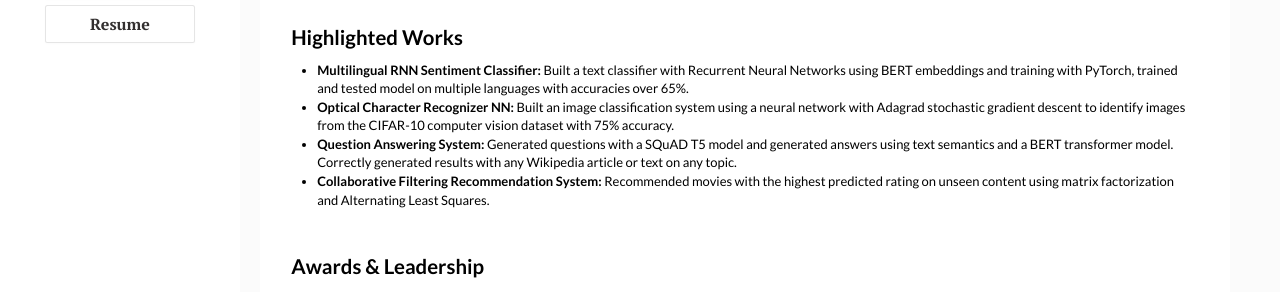
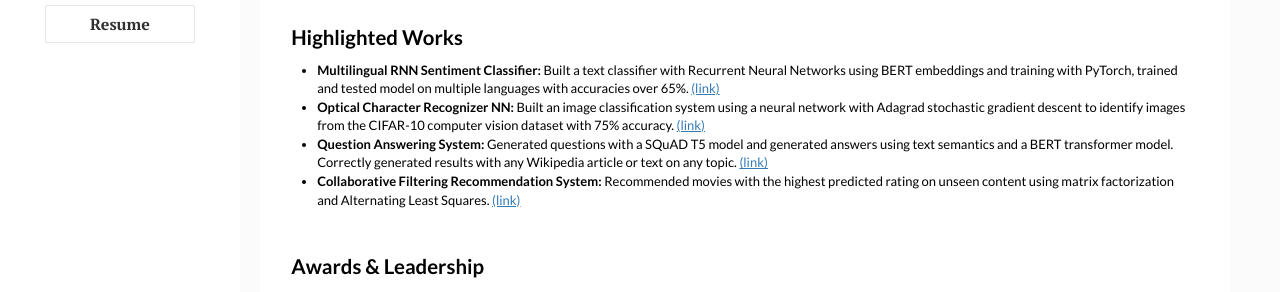
Before and after one commit to Cconnerney/cconnerney.github.io, a Jekyll site: the page built from _posts/2022-04-9-resume.markdown, in a window 1280 px wide and 900 px high, scrolled down 915 px. Shown: the part 180-472 px from the top of the window. Built offline with Jekyll 4.4.1, drawn with Linux system fonts in a browser that asks for light colours; nearby versions of some CDN libraries; library files that are not in the unit come from our copies; comment, search, counter and statistics services are not loaded.

Commit message:
Update 2022-04-9-resume.markdown

```diff
--- a/_posts/2022-04-9-resume.markdown
+++ b/_posts/2022-04-9-resume.markdown
@@ -194,13 +194,13 @@ Minor in Communications<br></p>
 <h2 id="Highlighted-Works">Highlighted Works<a class="anchor-link" href="#Highlighted-Works">&#182;</a></h2><ul>
 
 
-<li><strong>Multilingual RNN Sentiment Classifier:</strong> Built a text classifier with Recurrent Neural Networks using BERT embeddings and training with PyTorch, trained and tested model on multiple languages with accuracies over 65%.</li>
+<li><strong>Multilingual RNN Sentiment Classifier:</strong> Built a text classifier with Recurrent Neural Networks using BERT embeddings and training with PyTorch, trained and tested model on multiple languages with accuracies over 65%. <a href="https://cconnerney.github.io/BERT/">(link)</a></li>
 
-<li><strong>Optical Character Recognizer NN:</strong> Built an image classification system using a neural network with Adagrad stochastic gradient descent to identify images from the CIFAR-10 computer vision dataset with 75% accuracy.</li>
+<li><strong>Optical Character Recognizer NN:</strong> Built an image classification system using a neural network with Adagrad stochastic gradient descent to identify images from the CIFAR-10 computer vision dataset with 75% accuracy. <a href="https://cconnerney.github.io/NN/">(link)</a></li>
 
-<li><strong>Question Answering System:</strong> Generated questions with a SQuAD T5 model and generated answers using text semantics and a BERT transformer model. Correctly generated results with any Wikipedia article or text on any topic.  </li>
+<li><strong>Question Answering System:</strong> Generated questions with a SQuAD T5 model and generated answers using text semantics and a BERT transformer model. Correctly generated results with any Wikipedia article or text on any topic. <a href="https://cconnerney.github.io/wiki-qa/">(link)</a></li>
 
-<li><strong>Collaborative Filtering Recommendation System:</strong> Recommended movies with the highest predicted rating on unseen content using matrix factorization and Alternating Least Squares.</li>
+<li><strong>Collaborative Filtering Recommendation System:</strong> Recommended movies with the highest predicted rating on unseen content using matrix factorization and Alternating Least Squares. <a href="https://cconnerney.github.io/cf/">(link)</a></li>
 
 </ul>
 
```
